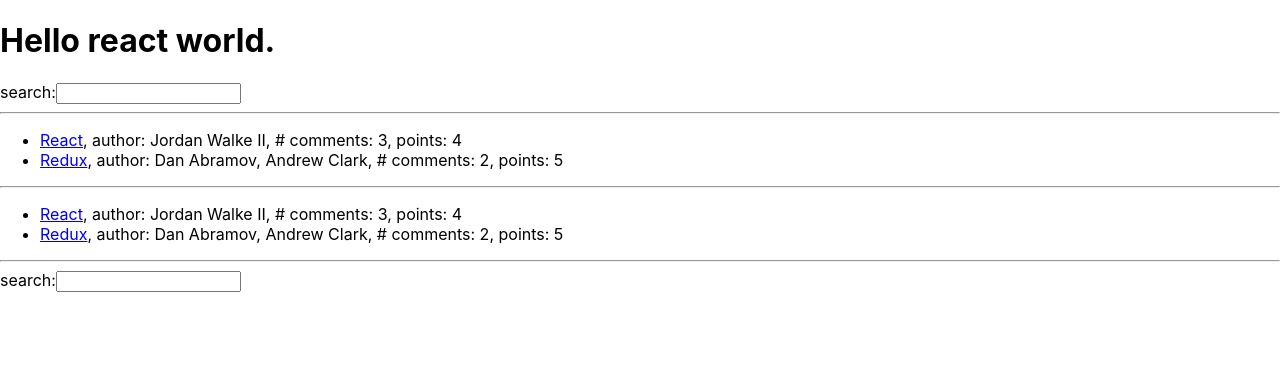
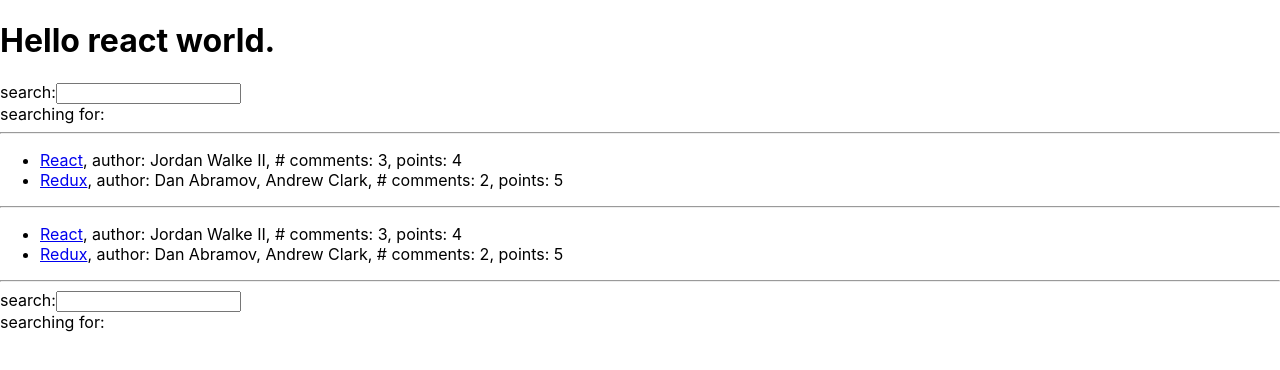
Before and after one commit to tbh26/stories, a React (Create React App) app: page / in a window 1280 px wide. Shown: the top 370 px of the page. Built offline with nearby package versions, Linux system fonts and the light colour scheme.

Commit message:
[r2r][p 52] useState

```diff
--- a/src/App.js
+++ b/src/App.js
@@ -1,3 +1,5 @@
+import {useState} from "react";
+
 const App = () => {
 
     const techStuff = [
@@ -48,16 +50,24 @@
 }
 
 const Search = () => {
+    const [searchTerm, setSearchTerm] = useState('');
+
     const handleChange = (event) => {
         console.debug('event; ', event);
         console.info(`event.target.value: ${event.target.value} `);
+        setSearchTerm(event.target.value);
     };
 
     return (
-        <label>
-            search:
-            <input type="text" onChange={handleChange}/>
-        </label>
+        <section>
+            <label>
+                search:
+                <input type="text" onChange={handleChange}/>
+            </label>
+            <aside>
+                searching for: {searchTerm}
+            </aside>
+        </section>
     );
 };
 
```
